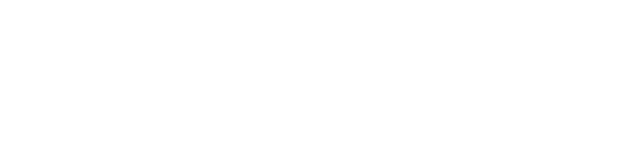
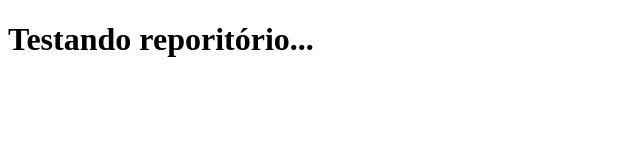
Before and after one commit to Darlaneribeiro/meurepositorioexemplo, a plain HTML site: page index.html in a window 1280 px wide. Shown: the whole page, without its empty margins (0-640 px from the left). Drawn offline with Linux system fonts and the light colour scheme.

Commit message:
testando reporitório

```diff
--- a/index.html
+++ b/index.html
@@ -4,9 +4,11 @@
     <meta charset="UTF-8">
     <meta http-equiv="X-UA-Compatible" content="IE=edge">
     <meta name="viewport" content="width=device-width, initial-scale=1.0">
-    <title>Document</title>
+    <title>Testando</title>
 </head>
 <body>
 
+    <h1>Testando reporitório...</h1>
+
 </body>
 </html>
```
